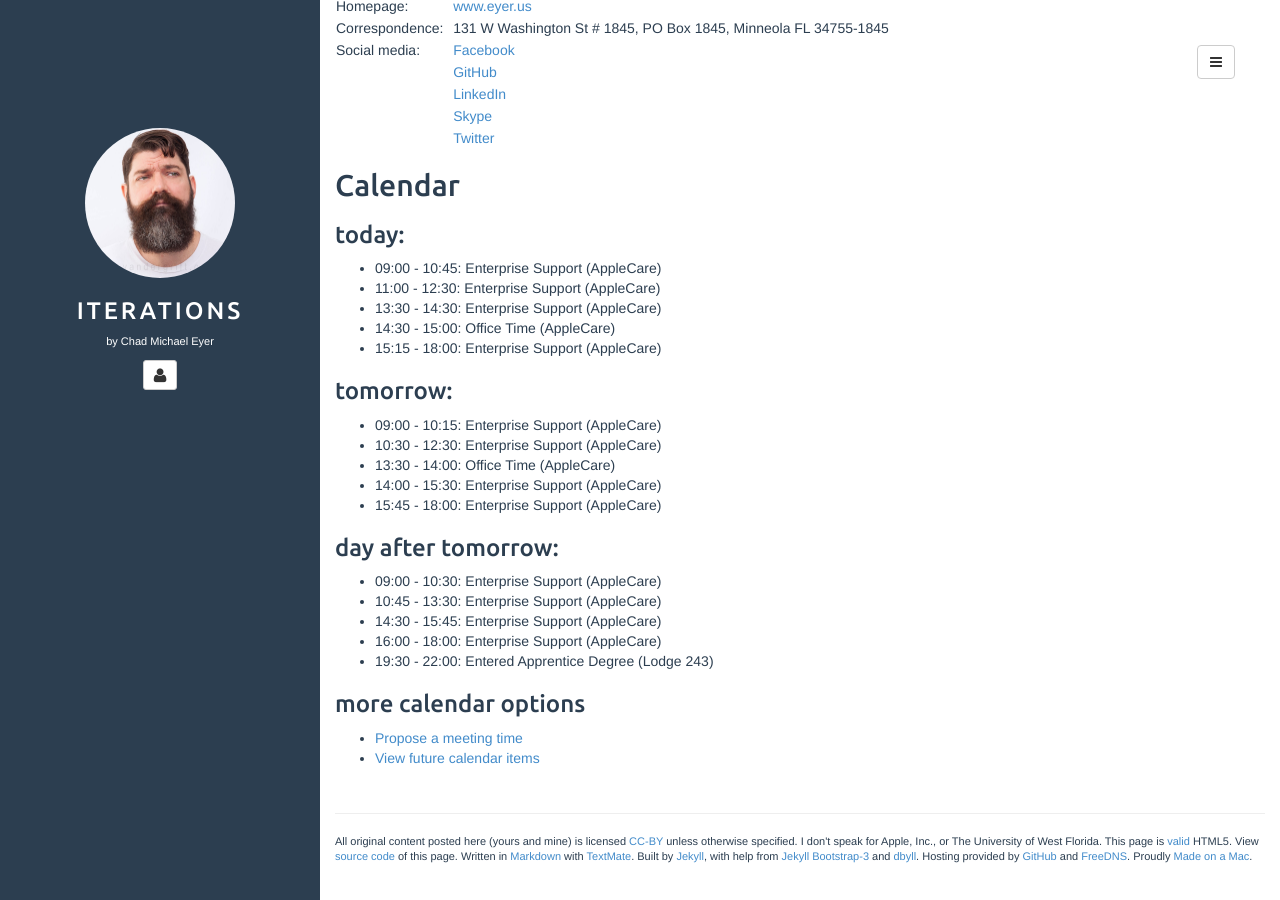
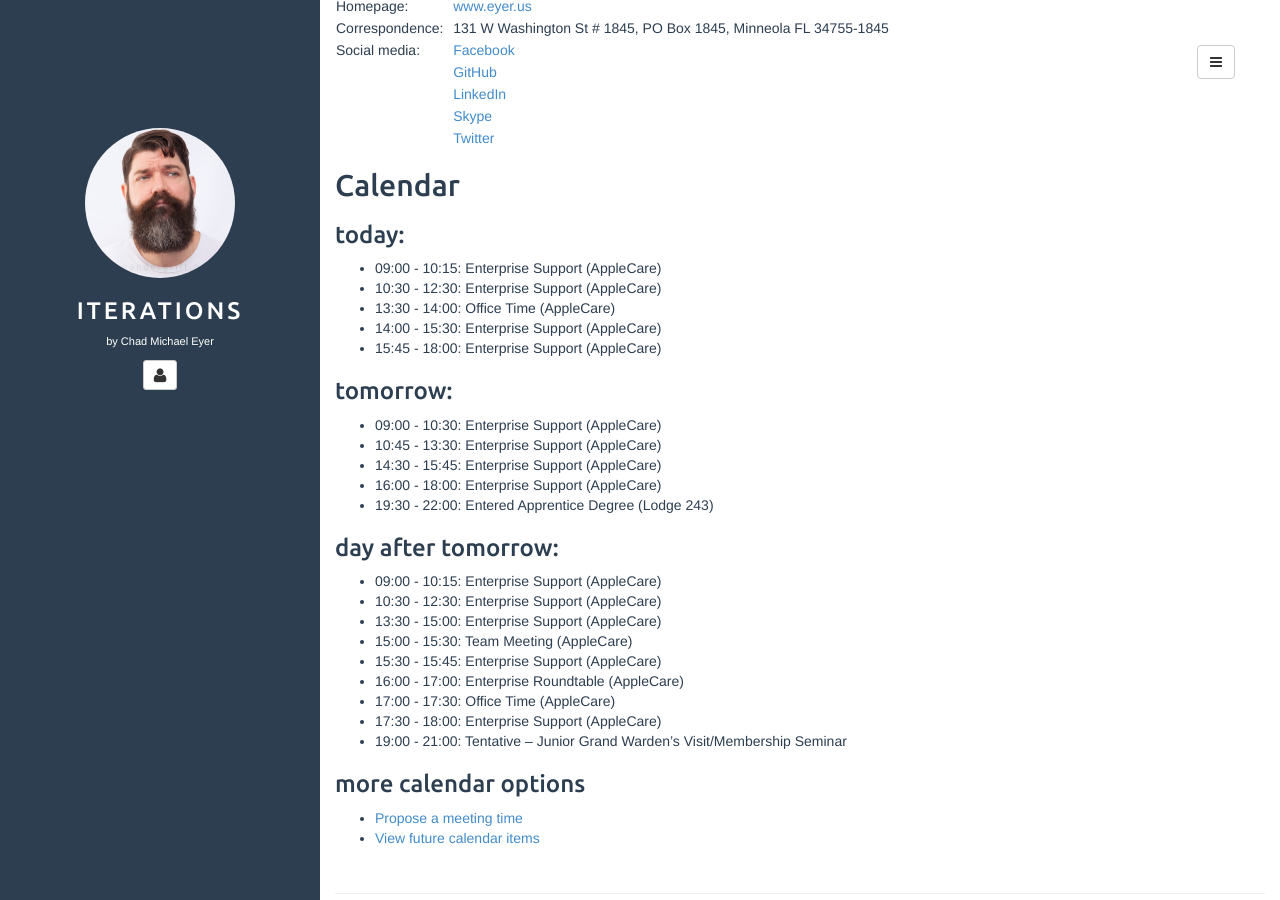
Before and after one commit to chadmichaeleyer/chadmichaeleyer.github.io, a Jekyll site: the page built from about.md, in a window 1280 px wide and 900 px high, scrolled down 1265 px. Built offline with Jekyll 4.4.1, drawn with Linux system fonts in a browser that asks for light colours.

Commit message:
calendar update Sun Jan 29 08:38:04 EST 2017

```diff
--- a/calendar.markdown
+++ b/calendar.markdown
@@ -1,12 +1,4 @@
 ### today:
-
-* 09:00 - 10:45: Enterprise Support (AppleCare)
-* 11:00 - 12:30: Enterprise Support (AppleCare)
-* 13:30 - 14:30: Enterprise Support (AppleCare)
-* 14:30 - 15:00: Office Time (AppleCare)
-* 15:15 - 18:00: Enterprise Support (AppleCare)
-
-### tomorrow:
 
 * 09:00 - 10:15: Enterprise Support (AppleCare)
 * 10:30 - 12:30: Enterprise Support (AppleCare)
@@ -14,10 +6,22 @@
 * 14:00 - 15:30: Enterprise Support (AppleCare)
 * 15:45 - 18:00: Enterprise Support (AppleCare)
 
-### day after tomorrow:
+### tomorrow:
 
 * 09:00 - 10:30: Enterprise Support (AppleCare)
 * 10:45 - 13:30: Enterprise Support (AppleCare)
 * 14:30 - 15:45: Enterprise Support (AppleCare)
 * 16:00 - 18:00: Enterprise Support (AppleCare)
 * 19:30 - 22:00: Entered Apprentice Degree (Lodge 243)
+
+### day after tomorrow:
+
+* 09:00 - 10:15: Enterprise Support (AppleCare)
+* 10:30 - 12:30: Enterprise Support (AppleCare)
+* 13:30 - 15:00: Enterprise Support (AppleCare)
+* 15:00 - 15:30: Team Meeting (AppleCare)
+* 15:30 - 15:45: Enterprise Support (AppleCare)
+* 16:00 - 17:00: Enterprise Roundtable (AppleCare)
+* 17:00 - 17:30: Office Time (AppleCare)
+* 17:30 - 18:00: Enterprise Support (AppleCare)
+* 19:00 - 21:00: Tentative – Junior Grand Warden's Visit/Membership Seminar
```
Also changed, not shown: calendar-year.markdown (+4 -13 lines).
